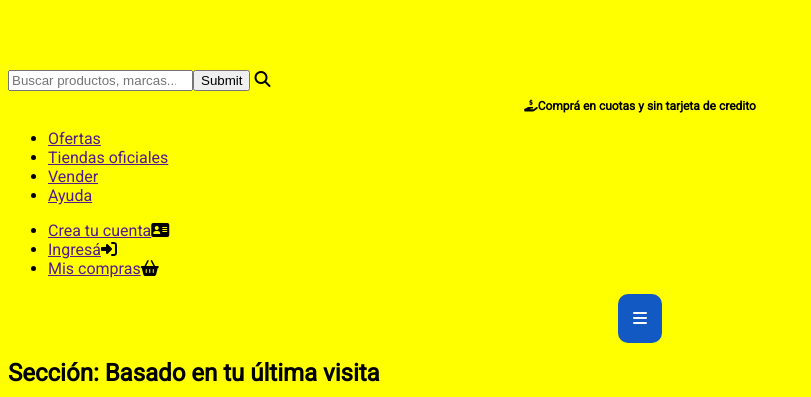
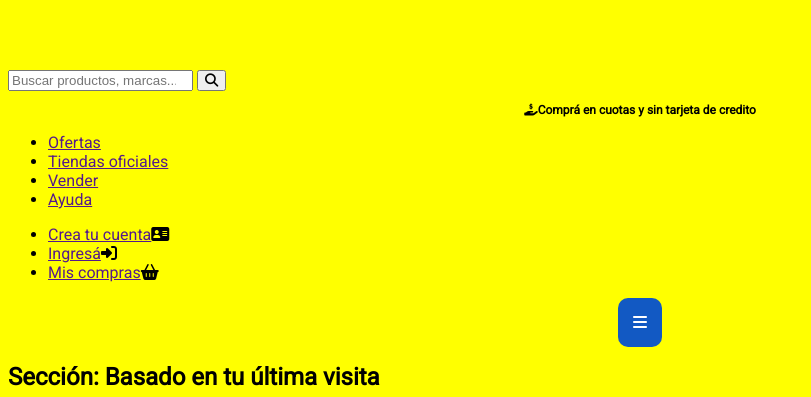
Before and after one commit to felialonso/mercadoliebre-main, a website: page views/home.html in a window 1280 px wide. Shown: the part 142-539 px from the top of the page, without its empty margins (0-811 px from the left). Drawn offline with Linux system fonts and the light colour scheme.

Commit message:
se agrega algo nuevo

```diff
--- a/views/home.html
+++ b/views/home.html
@@ -21,12 +21,12 @@
   <header>
     <label><img src="../public/images/logo-mercado-liebre.svg" width="250" height="200"></label>
     <section>
-      <input type="search" name="busquedaDeProductos" placeholder="Buscar productos, marcas..."><input type="submit">
-      <i class="fas fa-search"></i>
-    </section>
+      <section>
+        <input type="search" name="busquedaDeProductos" placeholder="Buscar productos, marcas...">
+        <button type="button"><i class="fa fa-search" aria-hidden="true"></i></button>
 
-
-    <h1 class="titulo"><i class="fa-sharp fa-solid fa-hand-holding-dollar"></i>Comprá en cuotas y sin tarjeta de credito</h1>
+    <h1 class="titulo"><i class="fa-sharp fa-solid fa-hand-holding-dollar"></i>Comprá en cuotas y sin tarjeta de credito
+    </h1>
 
 
     <ul>
```
